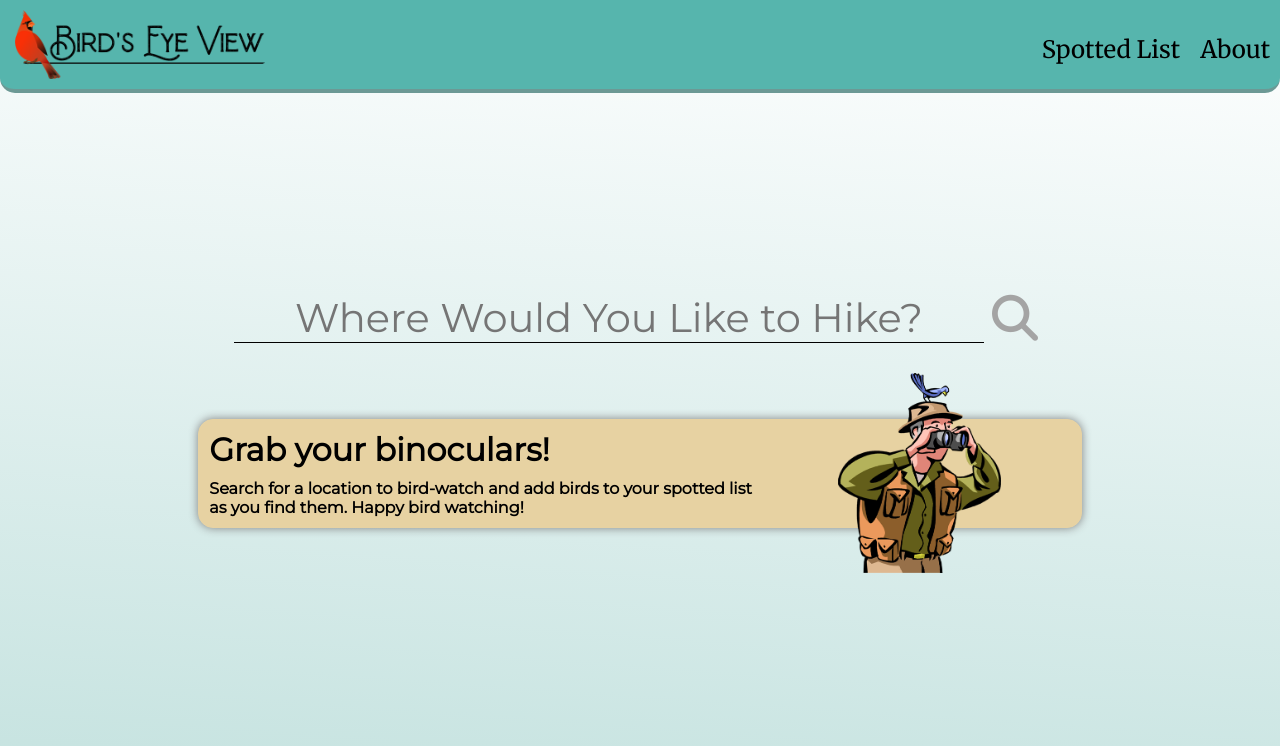
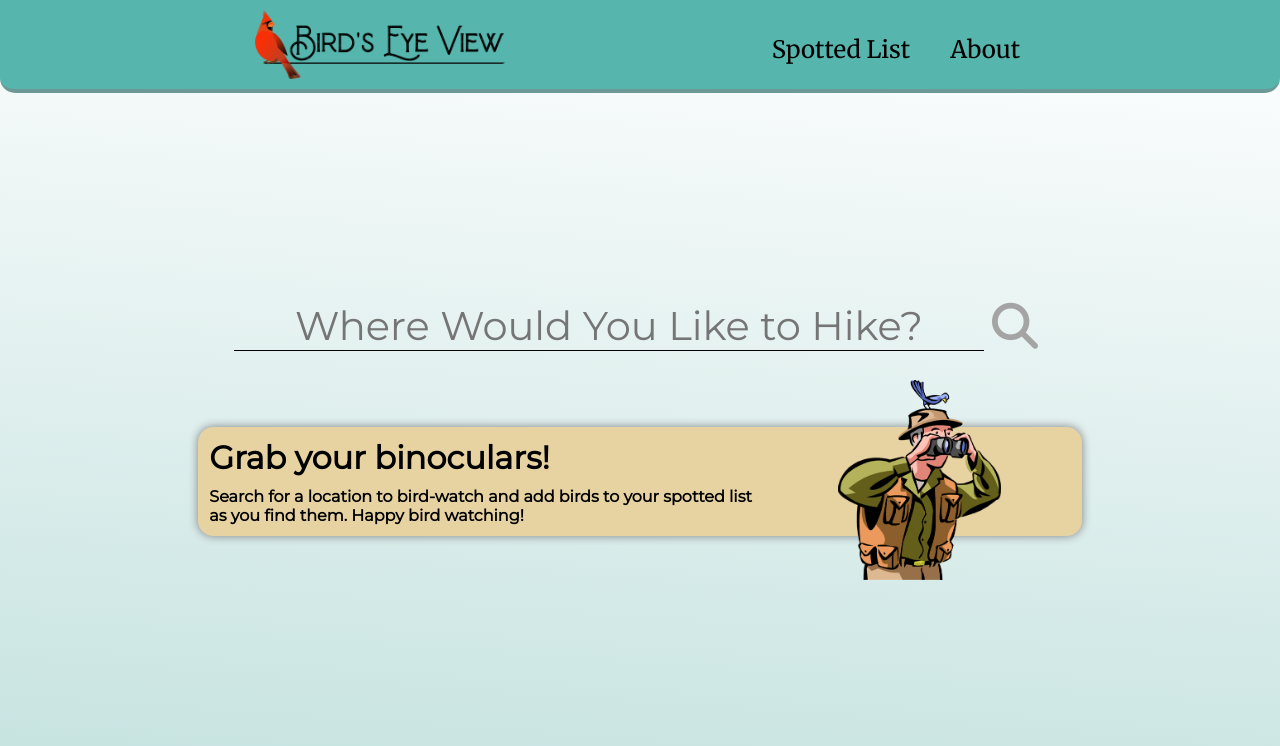
Before and after one commit to julie-bird/final-project, an Angular app: page /home in a window 1280 px wide. Shown: the top 746 px of the page. Built offline with nearby package versions, Linux system fonts and the light colour scheme.

Commit message:
header and bird images

```diff
--- a/src/app/header/header.component.css
+++ b/src/app/header/header.component.css
@@ -5,13 +5,19 @@
   align-items: center;
   background-color: #56b5ad;
   padding: 10px 0;
-  position: sticky;
+  position: fixed;
   top: 0;
   width: 100%;
   border-bottom: solid 4px rgba(128, 128, 128, 0.521);
   border-radius: 0px 0px 15px 15px;
   z-index: 1;
   transition: top 0.3s;
+}
+
+.assets-container {
+  width: 100%;
+  display: flex;
+  justify-content: center;
 }
 
 .sticky {
@@ -26,7 +32,7 @@
 }
 
 .logo {
-  width: 250px;
+  width: 200px;
   padding-left: 15px;
   padding-right: 15px;
 }
@@ -37,7 +43,11 @@
 }
 
 .nav-container {
-  width: 100%
+  width: 800px;
+  display: flex;
+  flex-direction: column;
+  justify-content: space-between;
+  align-items: center;
 }
 
 .nav-list {
@@ -45,12 +55,12 @@
   justify-content: space-between;
   font-size: 1.5rem;
   list-style: none;
-  margin-top: 10px;
 }
 
 .nav-link {
   color: black;
-  margin: 0 10px;
+  margin: 0 20px;
+  font-size: 1.2rem;
 }
 
 .nav-link:hover {
@@ -64,6 +74,21 @@
   }
 
   .nav-container {
-    width: auto;
+    max-width: 1000px;
+    flex-direction: row;
+  }
+
+  .nav-link {
+    font-size: 1.5rem;
+  }
+
+  .logo {
+    width: 250px;
+    padding-left: 15px;
+    padding-right: 15px;
+  }
+
+  .nav-list {
+    margin-top: 10px;
   }
 }
--- a/src/app/header/header.component.html
+++ b/src/app/header/header.component.html
@@ -1,15 +1,15 @@
 <header id="navbar" class="header">
-  <div>
+  <div class="assets-container">
+    <nav class="nav-container">
       <a routerLink="/home" class="logo-box">
         <img src="/assets/logo-2.png" alt="green bird logo" class="logo">
         <!-- <p class="logo-text">Bird's Eye View</p> -->
       </a>
-  </div>
 
-  <nav class="nav-container">
       <ul class="nav-list">
         <li><a routerLink="/spotted" class="nav-link">Spotted List</a></li>
         <li><a routerLink="/about" class="nav-link">About</a></li>
       </ul>
     </nav>
+  </div>
 </header>
--- a/src/app/header/header.component.ts
+++ b/src/app/header/header.component.ts
@@ -13,5 +13,4 @@ export class HeaderComponent implements OnInit {
   }
 
 
-
 }
--- a/src/app/main/main.component.css
+++ b/src/app/main/main.component.css
@@ -6,6 +6,25 @@ width: 100%;
 z-index:-2;
 position: fixed;
 } */
+
+.background-container {
+  display: flex;
+  align-items: center;
+  justify-content: center;
+  flex-direction: column;
+
+}
+
+.main-container {
+  /* max-width: 800px; */
+  margin-top: 100px;
+  display: flex;
+  align-items: center;
+  justify-content: center;
+  flex-direction: column;
+  width: auto;
+}
+
 .bird {
   width: 100px;
   font-size: 8px;
@@ -199,10 +218,10 @@ position: fixed;
   background-color: #3b5a9d;
   border: 2px solid black;
   border-radius: 6px;
-  padding: 20px;
+  padding: 20px 20px;
   color: rgb(209, 209, 209);
   margin-bottom: 1rem;
-  max-width: 350px;
+  /* max-width: 350px; */
 }
 
 .bird-container {
@@ -226,6 +245,31 @@ position: fixed;
   display: flex;
   justify-content: space-around;
   margin: 10px 0;
+}
+
+.hide-pic {
+  display: none;
+}
+
+.full-pic {
+  display: flex;
+  height: auto;
+  position: fixed;
+  top: 50%;
+  left: 50%;
+  /* bring your own prefixes */
+  transform: translate(-50%, -50%);
+  max-width: 60%;
+  border: 3px solid white;
+}
+
+.background-full-pic {
+  height: 100vh;
+  width: 100vw;
+  position: fixed;
+  top: 0;
+  left: 0;
+  background-color: rgba(0, 0, 0, 0.164);
 }
 
 .audio-div {
--- a/src/app/main/main.component.html
+++ b/src/app/main/main.component.html
@@ -1,11 +1,13 @@
 <div class="background-container"></div>
-<div>
+<div class="main-container">
   <div class="search-container">
     <form class="main-search" #searchFormAddress="ngForm" (ngSubmit)=(getLocationAndTrails(searchFormAddress))>
       <label for="address"></label>
       <input class="main-search-input" type="text" id="address" name="address"
         placeholder="Where Would You Like to Hike?" ngModel>
-      <button class="search-button" title="Search for trails"><i class="fas fa-search"></i></button>
+      <button class="search-button" title="Search for trails"><i class="fas fa-search"
+          (click)="scrollToElement(target)">
+        </i></button>
     </form>
     <div class="img-summary-container">
       <div class="main-img-container">
@@ -21,7 +23,7 @@
   </div>
 
   <!-- trail starts -->
-  <ol class="hike-list" id="hike-list">
+  <ol class="hike-list" id="hike-list" #target>
     <li *ngFor="let item of trails; index as i" class="hike-box">
       <h1 class="hike-title">{{item.name}}</h1>
       <h3 class="hike-city">{{item.location}}</h3>
@@ -74,15 +76,18 @@
           </div>
           <div class="bird-images">
             <img *ngIf="bird?.img1" class="bird" src="{{bird?.img1}}" alt="Image of {{bird.comName}}"
-              title="Image of {{bird.comName}}">
+              title="Image of {{bird.comName}}" (click)="seeBirdPic(bird?.img1)">
             <img *ngIf="!bird?.img1" class="bird" src="/assets/bird-text.JPG" alt="Image of {{bird.comName}}"
               title="Image of {{bird.comName}}">
-            <img *ngIf="bird?.img2" class="bird" src="{{bird?.img2}}" alt="Image of {{bird.comName}}"
-              title="Image of {{bird.comName}}">
-            <img *ngIf="bird?.img3" class="bird" src="{{bird?.img3}}" alt="Image of {{bird.comName}}"
-              title="Image of {{bird.comName}}">
+            <img *ngIf=" bird?.img2" class="bird" src="{{bird?.img2}}" alt="Image of {{bird.comName}}"
+              title="Image of {{bird.comName}}" (click)="seeBirdPic(bird?.img2)">
+            <img *ngIf=" bird?.img3" class="bird" src="{{bird?.img3}}" alt="Image of {{bird.comName}}"
+              title="Image of {{bird.comName}}" (click)="seeBirdPic(bird?.img3)">
           </div>
-          <div class="audio-div">
+          <div [ngClass]="{'background-full-pic' : birdPicUrl}">
+            <img class="hide-pic" [src]="birdPicUrl" [ngClass]="{'full-pic' : birdPicUrl}" (click)="hideBirdPic()">
+          </div>
+          <div class=" audio-div">
             <audio class="bird-audio" *ngIf="bird.sound" controls>
               <source src={{bird?.sound}}>
             </audio>
--- a/src/app/main/main.component.ts
+++ b/src/app/main/main.component.ts
@@ -4,6 +4,7 @@ import { Router, ActivatedRoute } from '@angular/router';
 import { NgForm } from '@angular/forms';
 import { trigger, state, transition, style, animate } from '@angular/animations';
 import { DOCUMENT } from '@angular/common';
+import { element } from 'protractor';
 @Component({
   selector: 'app-main',
   templateUrl: './main.component.html',
@@ -18,6 +19,7 @@ export class MainComponent implements OnInit {
   imageData: any = [];
   newArray: any = [];
   birdIndex: number = null;
+  birdPicUrl: string = null;
   weatherIndex: number = null;
   trailImgArray = ["/assets/hike1.jpg", "/assets/hike2.jpg", "/assets/hike3.jpg", "/assets/hike4.jpg", "/assets/hike5.jpg", "/assets/default-trail.jpg"]
 
@@ -38,8 +40,15 @@ export class MainComponent implements OnInit {
         })
       }
     })
+
+
+
   }
 
+  scrollToElement($element): void {
+    console.log($element);
+    $element.scrollIntoView({ behavior: "smooth", block: "start", inline: "nearest" });
+  }
 
 
   getLocationAndTrails(form: NgForm) {
@@ -51,6 +60,8 @@ export class MainComponent implements OnInit {
         this.trails = response.trails;
       })
       this.router.navigate(["home"], { queryParams: { location: this.address } })
+      // $element.scrollIntoView({ behavior: "smooth", block: "start", inline: "nearest" });
+
     })
   };
 
@@ -87,6 +98,14 @@ export class MainComponent implements OnInit {
 
   hideBirdInfo() {
     this.birdIndex = null;
+  }
+
+  seeBirdPic(pic: string) {
+    this.birdPicUrl = pic;
+  }
+
+  hideBirdPic() {
+    this.birdPicUrl = null;
   }
 
   getBirdData(index: number) {
```
Lines whose indentation alone changed are shown as unchanged.
